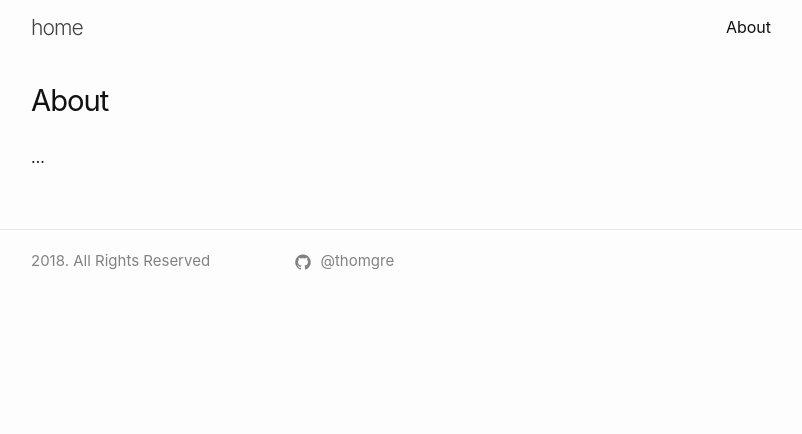
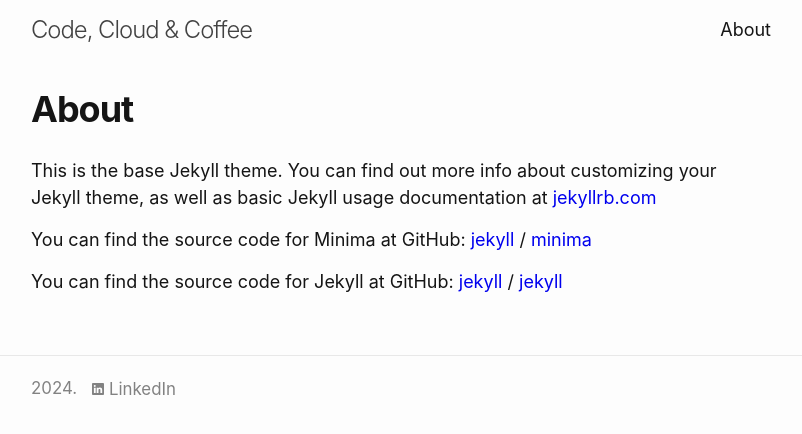
Before and after one commit to thomgre/thomgre.github.io, a Jekyll site: the page built from about.markdown, in a window 1280 px wide. Shown: the top 434 px of the page, without its empty margins (239-1041 px from the left). Built offline with Jekyll 4.4.1, drawn with Linux system fonts in a browser that asks for light colours.

Commit message:
add minima content

```diff
--- a/_config.yml
+++ b/_config.yml
@@ -7,27 +7,49 @@
 #
 # For technical reasons, this file is *NOT* reloaded automatically when you use
 # 'bundle exec jekyll serve'. If you change this file, please restart the server process.
-
+#
+# If you need help with YAML syntax, here are some quick references for you:
+# https://learn-the-web.algonquindesign.ca/topics/markdown-yaml-cheat-sheet/#yaml
+# https://learnxinyminutes.com/docs/yaml/
+#
 # Site settings
 # These are used to personalize your new site. If you look in the HTML files,
 # you will see them accessed via {{ site.title }}, {{ site.email }}, and so on.
 # You can create any custom variable you would like, and they will be accessible
 # in the templates via {{ site.myvariable }}.
-title: thomas.grendel
-email: thomas@thalosmedia.com
-description: > # this means to ignore newlines until "baseurl:"
-  Homepage of Thomas
+
+title: Code, Cloud & Coffee
+email: your-email@example.com
+description: >- # this means to ignore newlines until "baseurl:"
+  Write an awesome description for your new site here. You can edit this
+  line in _config.yml. It will appear in your document head meta (for
+  Google search results) and in your feed.xml site description.
 baseurl: "" # the subpath of your site, e.g. /blog
-url: "http://thomasgrendel.com" # the base hostname & protocol for your site
-twitter_username:
-github_username:  thomgre
-linkedin_url: https://www.linkedin.com/in/thomasgrendel/
+url: "" # the base hostname & protocol for your site, e.g. http://example.com
+twitter_username: jekyllrb
+github_username:  jekyll
 
 # Build settings
-markdown: kramdown
-# theme: minima
-gems:
+theme: minima
+plugins:
   - jekyll-feed
-exclude:
-  - Gemfile
-  - Gemfile.lock
+
+# Exclude from processing.
+# The following items will not be processed, by default.
+# Any item listed under the `exclude:` key here will be automatically added to
+# the internal "default list".
+#
+# Excluded items can be processed by explicitly listing the directories or
+# their entries' file path in the `include:` list.
+#
+# exclude:
+#   - .sass-cache/
+#   - .jekyll-cache/
+#   - gemfiles/
+#   - Gemfile
+#   - Gemfile.lock
+#   - node_modules/
+#   - vendor/bundle/
+#   - vendor/cache/
+#   - vendor/gems/
+#   - vendor/ruby/
--- a/_includes/footer.html
+++ b/_includes/footer.html
@@ -1,13 +1,13 @@
 <footer class="site-footer">
   <div class="wrapper">
     <div class="footer-col-wrapper">
-      <div class="footer-col footer-col-1">
+      <div class="footer-col">
         <ul class="contact-list">
-          <li>2018. All Rights Reserved</li>
+          <li>2024.</li>
         </ul>
       </div>
 
-      <div class="footer-col footer-col-2">
+      <!-- <div class="footer-col footer-col-2">
         <ul class="social-media-list">
           {% if site.github_username %}
           <li>
@@ -15,13 +15,17 @@
           </li>
           {% endif %}
         </ul>
-      </div>
+      </div> -->
 
-      <div class="footer-col footer-col-3">
-        <!--<ul class="social-media-list">
-          <li><a href="https://www.linkedin.com/in/thomasgrendel/">LinkedIn</a></li>
+      <div class="footer-col footer-col-1">
+        <ul class="social-media-list">
+          <li>
+            <svg xmlns="http://www.w3.org/2000/svg" width="12" height="12" fill="currentColor" class="bi bi-linkedin" viewBox="0 0 16 16">
+              <path d="M0 1.146C0 .513.526 0 1.175 0h13.65C15.474 0 16 .513 16 1.146v13.708c0 .633-.526 1.146-1.175 1.146H1.175C.526 16 0 15.487 0 14.854zm4.943 12.248V6.169H2.542v7.225zm-1.2-8.212c.837 0 1.358-.554 1.358-1.248-.015-.709-.52-1.248-1.342-1.248S2.4 3.226 2.4 3.934c0 .694.521 1.248 1.327 1.248zm4.908 8.212V9.359c0-.216.016-.432.08-.586.173-.431.568-.878 1.232-.878.869 0 1.216.662 1.216 1.634v3.865h2.401V9.25c0-2.22-1.184-3.252-2.764-3.252-1.274 0-1.845.7-2.165 1.193v.025h-.016l.016-.025V6.169h-2.4c.03.678 0 7.225 0 7.225z"/>
+            </svg>
+            <a style="line-height:1.6em" href="https://www.linkedin.com/in/thomasgrendel/" rel="nofollow">LinkedIn</a>
+          </li>
         </ul>
-      -->
       </div>
     </div>
 
--- a/_includes/header.html
+++ b/_includes/header.html
@@ -4,7 +4,7 @@
     {% assign default_paths = site.pages | map: "path" %}
     {% assign page_paths = site.header_pages | default: default_paths %}
     <!--<a class="site-title" href="{{ "/" | relative_url }}">{{ site.title | escape }}</a>-->
-    <a class="site-title" href="{{ "/" | relative_url }}">home</a>
+    <a class="site-title" href="{{ "/" | relative_url }}">{{ site.title | escape }}</a>
 
     {% if page_paths %}
       <nav class="site-nav">
--- a/_sass/custom.scss
+++ b/_sass/custom.scss
@@ -3,14 +3,14 @@
 // Define defaults for each variable.
 
 $base-font-family: "Helvetica Neue", Helvetica, Arial, sans-serif !default;
-$base-font-size:   16px !default;
+$base-font-size:   18px !default;
 $base-font-weight: 400 !default;
 $small-font-size:  $base-font-size * 0.875 !default;
 $base-line-height: 1.5 !default;
 
 $spacing-unit:     30px !default;
 
-$text-color:       #111 !default;
+$text-color:       #151515 !default;
 $background-color: #fdfdfd !default;
 $brand-color:      #2a7ae2 !default;
 
@@ -27,6 +27,11 @@ $on-laptop:        800px !default;
 
 html {
   overflow-y: scroll;
+}
+
+h1.post-title {
+  font-weight: bold;
+  font-size: 36px;
 }
 
 // Use media queries like this:
--- /dev/null
+++ b/about.markdown
@@ -0,0 +1,18 @@
+---
+layout: page
+title: About
+permalink: /about/
+---
+
+This is the base Jekyll theme. You can find out more info about customizing your Jekyll theme, as well as basic Jekyll usage documentation at [jekyllrb.com](https://jekyllrb.com/)
+
+You can find the source code for Minima at GitHub:
+[jekyll][jekyll-organization] /
+[minima](https://github.com/jekyll/minima)
+
+You can find the source code for Jekyll at GitHub:
+[jekyll][jekyll-organization] /
+[jekyll](https://github.com/jekyll/jekyll)
+
+
+[jekyll-organization]: https://github.com/jekyll
--- /dev/null
+++ b/index.markdown
@@ -0,0 +1,6 @@
+---
+# Feel free to add content and custom Front Matter to this file.
+# To modify the layout, see https://jekyllrb.com/docs/themes/#overriding-theme-defaults
+
+layout: home
+---
```
Also changed, not shown: 404.html (added, +25 -0 lines), Gemfile (+18 -9 lines), _posts/2017-03-05-angular2-notes.md (deleted, +0 -9 lines), _posts/2018-02-25-scrum-pitfalls.md (+2 -2 lines), _posts/2024-08-08-minimalism.markdown (added, +32 -0 lines), about.md (deleted, +0 -7 lines), index.md (deleted, +0 -6 lines), Gemfile.lock, 1 other file.
